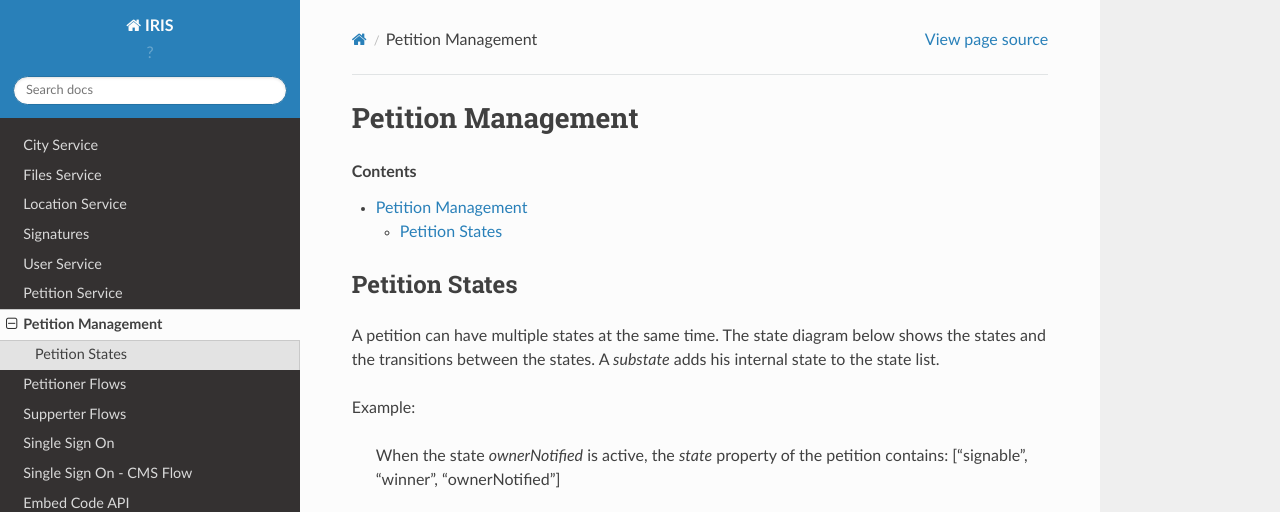
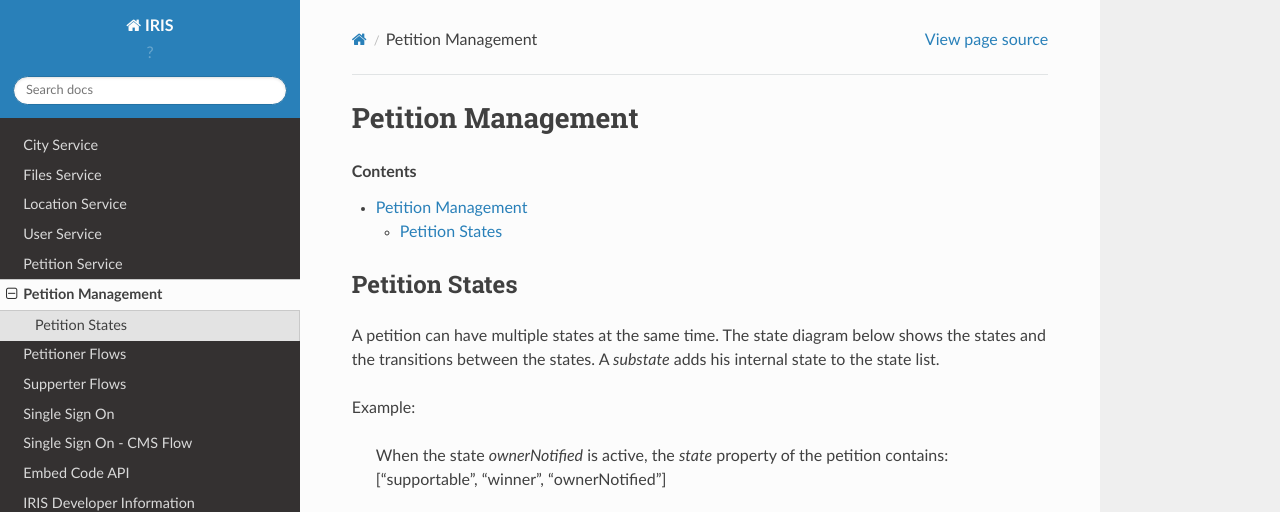
Before and after one commit to iris-dni/iris-service, a Sphinx documentation site: the page built from docs/petition-management.rst, in a window 1280 px wide, cut to the strip 0-512 px from the top of the page. Built offline with Sphinx 7.4.7 and the Read the Docs theme 2.0.0, drawn with Linux system fonts in a browser that asks for light colours; pages that are not in the unit, such as notebooks, are missing from menus.

Commit message:
rename signatures to supporters

```diff
--- a/docs/index.rst
+++ b/docs/index.rst
@@ -8,7 +8,7 @@
    ./cities
    ./files
    ./locations
-   ./signatures
+   ./supporters
    ./users
    ./petitions
    ./petition-management
--- a/docs/petition-management.rst
+++ b/docs/petition-management.rst
@@ -15,7 +15,7 @@
 Example:
 
     When the state `ownerNotified` is active, the `state` property of the
-    petition contains: ["signable", "winner", "ownerNotified"]
+    petition contains: ["supportable", "winner", "ownerNotified"]
 
 .. uml::
 
@@ -25,12 +25,12 @@
 
     [*] --> draft
     draft --> draft : edit
-    draft --> signable : publish authenticated
+    draft --> supportable : publish authenticated
 
-    signable -up-> rejected : rejected by editor
-    signable -> deleted : deleted by editor
+    supportable -up-> rejected : rejected by editor
+    supportable -> deleted : deleted by editor
 
-    rejected --> signable : published by editor
+    rejected --> supportable : published by editor
 
     state rejected {
         [*] --> edit
@@ -41,20 +41,20 @@
 
     state loser {
     }
-    note bottom of loser : petition is a loser because\nit didn't reached the sign limit\nbefore the timeout
+    note bottom of loser : petition is a loser because\nit didn't reached the supporter limit\nbefore the timeout
 
-    state signable {
+    state supportable {
       [*] --> pending
       pending : send approval mail to editor
-      note right of pending : signing is active but petition\nis not in query results
+      note right of pending : supporting is active but petition\nis not in query results
       pending --> active : approved by editor
       active : petition is visible to all people in all queries
       pending --> active : auto approved\nif timeout\nand city is assigned
       active --> loser : timeout
-      active -right-> winner : sign limit reached
+      active -right-> winner : supporter limit reached
 
       winner : send mail to owner
-      note top of winner : petition is a winner because\nit reached the sign limit\nbefore the timeout
+      note top of winner : petition is a winner because\nit reached the supporter limit\nbefore the timeout
 
       winner -> processing : timeout
     }
--- a/docs/petitions.rst
+++ b/docs/petitions.rst
@@ -31,7 +31,7 @@
       "links": [],
       "owner": null,
       "response_token": null,
-      "signatures": {},
+      "supporters": {},
       "state": "draft",
       "suggested_solution": "",
       "tags": [],
@@ -126,7 +126,7 @@
             "links": [],
             "owner": null,
             "response_token": null,
-            "signatures": {},
+            "supporters": {},
             "state": "draft",
             "suggested_solution": "",
             "tags": [],
```
Also changed, not shown: docs/signatures.rst (+4 -4 lines), docs/supporter-flows.rst (+4 -4 lines), 2 other files.
